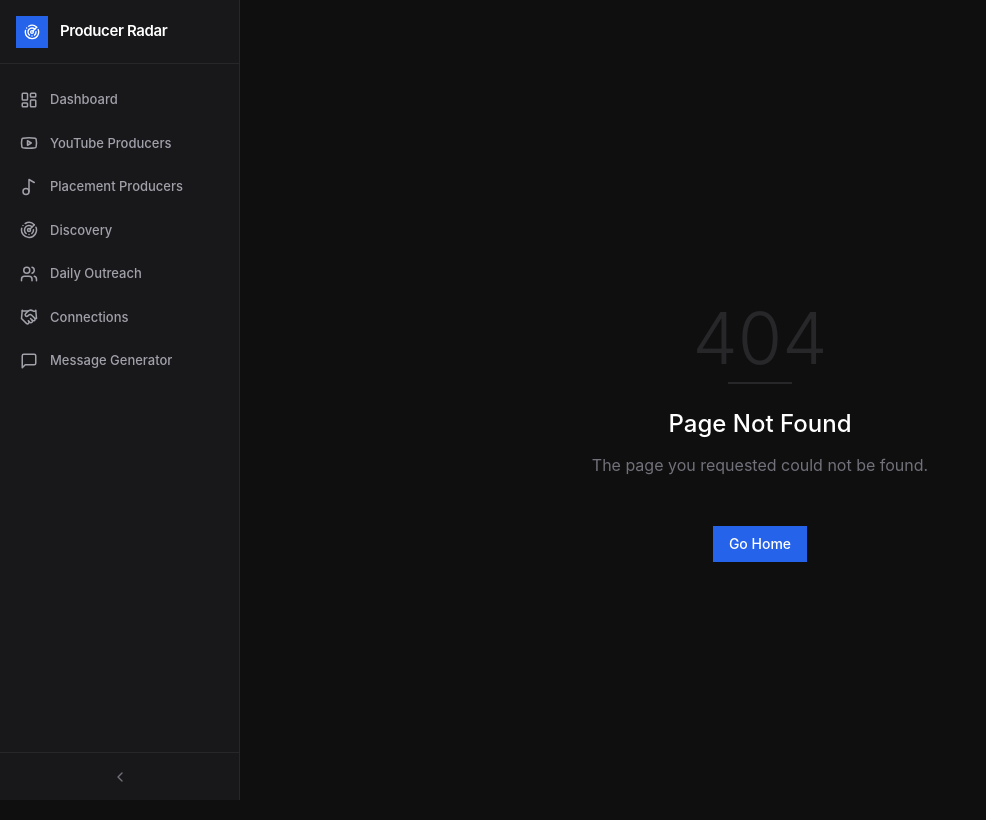
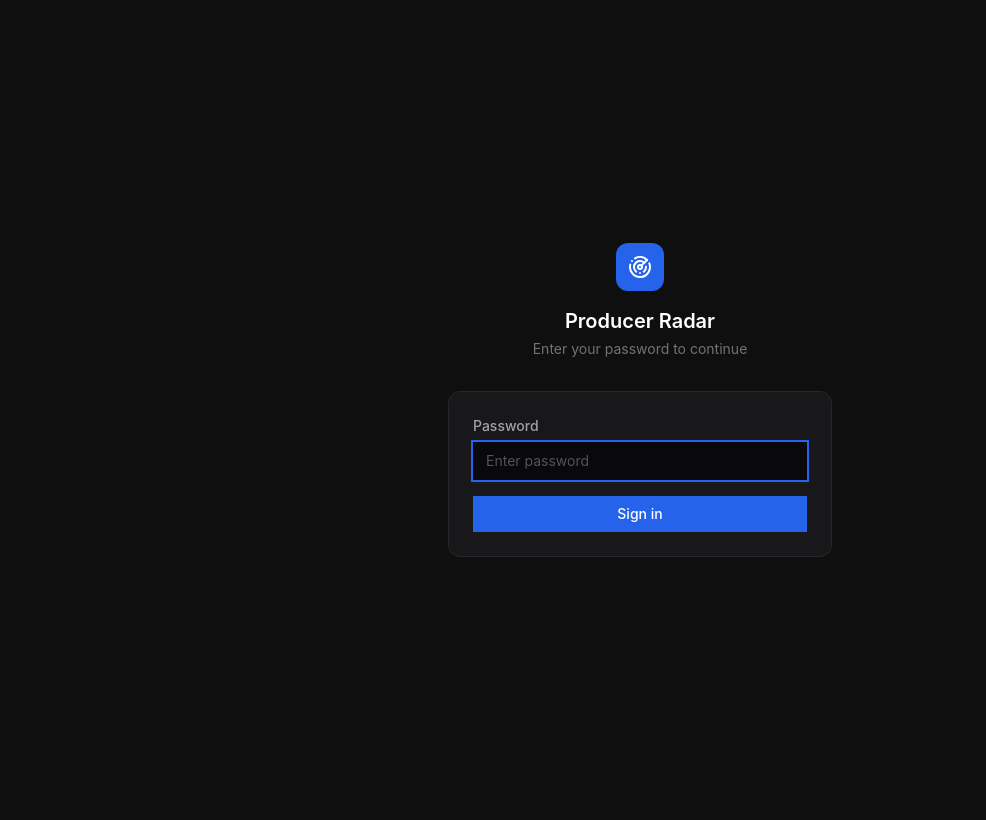
Before and after one commit to PaingThuTa/producer-radar-zeux, a Next.js app: page /login in a window 1280 px wide. Before the commit this address had no page. Shown: the top 820 px of the page, without its empty margins (0-986 px from the left). Built offline with nearby package versions, Linux system fonts and the light colour scheme.

Commit message:
feat/login-feature created

```diff
--- a/package.json
+++ b/package.json
@@ -55,6 +55,7 @@
     "lucide-react": "^0.475.0",
     "moment": "^2.30.1",
     "next": "^14.2.0",
+    "next-auth": "^4.24.13",
     "next-themes": "^0.4.4",
     "react": "^18.2.0",
     "react-day-picker": "^8.10.1",
--- a/pages/_app.jsx
+++ b/pages/_app.jsx
@@ -3,14 +3,25 @@ import { QueryClientProvider } from '@tanstack/react-query';
 import { queryClientInstance } from '@/lib/query-client';
 import { Toaster } from 'sonner';
 import AppLayout from '@/components/layout/AppLayout';
+import { SessionProvider } from 'next-auth/react';
+import { useRouter } from 'next/router';
 
-export default function App({ Component, pageProps }) {
+export default function App({ Component, pageProps: { session, ...pageProps } }) {
+  const router = useRouter();
+  const isLoginPage = router.pathname === '/login';
+
   return (
+    <SessionProvider session={session}>
       <QueryClientProvider client={queryClientInstance}>
+        {isLoginPage ? (
+          <Component {...pageProps} />
+        ) : (
           <AppLayout>
             <Component {...pageProps} />
           </AppLayout>
+        )}
         <Toaster richColors />
       </QueryClientProvider>
+    </SessionProvider>
   );
 }
--- /dev/null
+++ b/pages/api/auth/[...nextauth].js
@@ -0,0 +1,22 @@
+import NextAuth from 'next-auth';
+import CredentialsProvider from 'next-auth/providers/credentials';
+
+export default NextAuth({
+  providers: [
+    CredentialsProvider({
+      name: 'Password',
+      credentials: {
+        password: { label: 'Password', type: 'password' },
+      },
+      async authorize(credentials) {
+        if (credentials?.password === process.env.APP_PASSWORD) {
+          return { id: 'owner', name: 'Owner' };
+        }
+        return null;
+      },
+    }),
+  ],
+  session: { strategy: 'jwt' },
+  secret: process.env.NEXTAUTH_SECRET,
+  pages: { signIn: '/login' },
+});
--- /dev/null
+++ b/pages/login.jsx
@@ -0,0 +1,73 @@
+import { useState } from 'react';
+import { signIn } from 'next-auth/react';
+import { useRouter } from 'next/router';
+import { Radar } from 'lucide-react';
+
+export default function LoginPage() {
+  const router = useRouter();
+  const [password, setPassword] = useState('');
+  const [error, setError] = useState('');
+  const [loading, setLoading] = useState(false);
+
+  async function handleSubmit(e) {
+    e.preventDefault();
+    setLoading(true);
+    setError('');
+
+    const result = await signIn('credentials', {
+      password,
+      redirect: false,
+    });
+
+    setLoading(false);
+
+    if (result?.error) {
+      setError('Incorrect password. Try again.');
+    } else {
+      router.replace('/Dashboard');
+    }
+  }
+
+  return (
+    <div className="min-h-screen bg-[#0f0f10] flex items-center justify-center">
+      <div className="w-full max-w-sm">
+        <div className="flex flex-col items-center mb-8">
+          <div className="w-12 h-12 rounded-xl bg-[#2563eb] flex items-center justify-center mb-4">
+            <Radar className="w-6 h-6 text-white" />
+          </div>
+          <h1 className="text-xl font-semibold text-white">Producer Radar</h1>
+          <p className="text-sm text-[#71717a] mt-1">Enter your password to continue</p>
+        </div>
+
+        <form onSubmit={handleSubmit} className="bg-[#18181b] border border-[#27272a] rounded-xl p-6 space-y-4">
+          <div>
+            <label className="block text-sm font-medium text-[#a1a1aa] mb-1.5">
+              Password
+            </label>
+            <input
+              type="password"
+              value={password}
+              onChange={(e) => setPassword(e.target.value)}
+              className="w-full bg-[#09090b] border border-[#27272a] rounded-lg px-3 py-2 text-white text-sm placeholder-[#52525b] focus:outline-none focus:ring-2 focus:ring-[#2563eb] focus:border-transparent"
+              placeholder="Enter password"
+              autoFocus
+              required
+            />
+          </div>
+
+          {error && (
+            <p className="text-sm text-red-400">{error}</p>
+          )}
+
+          <button
+            type="submit"
+            disabled={loading}
+            className="w-full bg-[#2563eb] hover:bg-[#1d4ed8] disabled:opacity-50 disabled:cursor-not-allowed text-white text-sm font-medium py-2 rounded-lg transition-colors"
+          >
+            {loading ? 'Signing in...' : 'Sign in'}
+          </button>
+        </form>
+      </div>
+    </div>
+  );
+}
--- a/src/components/layout/Sidebar.jsx
+++ b/src/components/layout/Sidebar.jsx
@@ -10,9 +10,11 @@ import {
   MessageSquare,
   Handshake,
   ChevronLeft,
-  ChevronRight
+  ChevronRight,
+  LogOut
 } from 'lucide-react';
 import { cn } from '@/lib/utils';
+import { signOut } from 'next-auth/react';
 
 const navItems = [
   { path: '/Dashboard', label: 'Dashboard', icon: LayoutDashboard },
@@ -71,6 +73,17 @@ export default function Sidebar({ collapsed, onToggle }) {
         })}
       </nav>
 
+      {/* Logout */}
+      <button
+        onClick={() => signOut({ callbackUrl: '/login' })}
+        className={cn(
+          "flex items-center gap-3 px-3 py-2.5 mx-2 mb-1 rounded-lg transition-colors text-[#71717a] hover:text-red-400 hover:bg-red-400/5"
+        )}
+      >
+        <LogOut className="w-[18px] h-[18px] flex-shrink-0" />
+        {!collapsed && <span className="text-[13px] font-medium">Logout</span>}
+      </button>
+
       {/* Collapse toggle */}
       <button
         onClick={onToggle}
```
Also changed, not shown: middleware.js (added, +24 -0 lines), 1 other file (tests, documents, lock files or other folders). Lines whose indentation alone changed are shown as unchanged.
